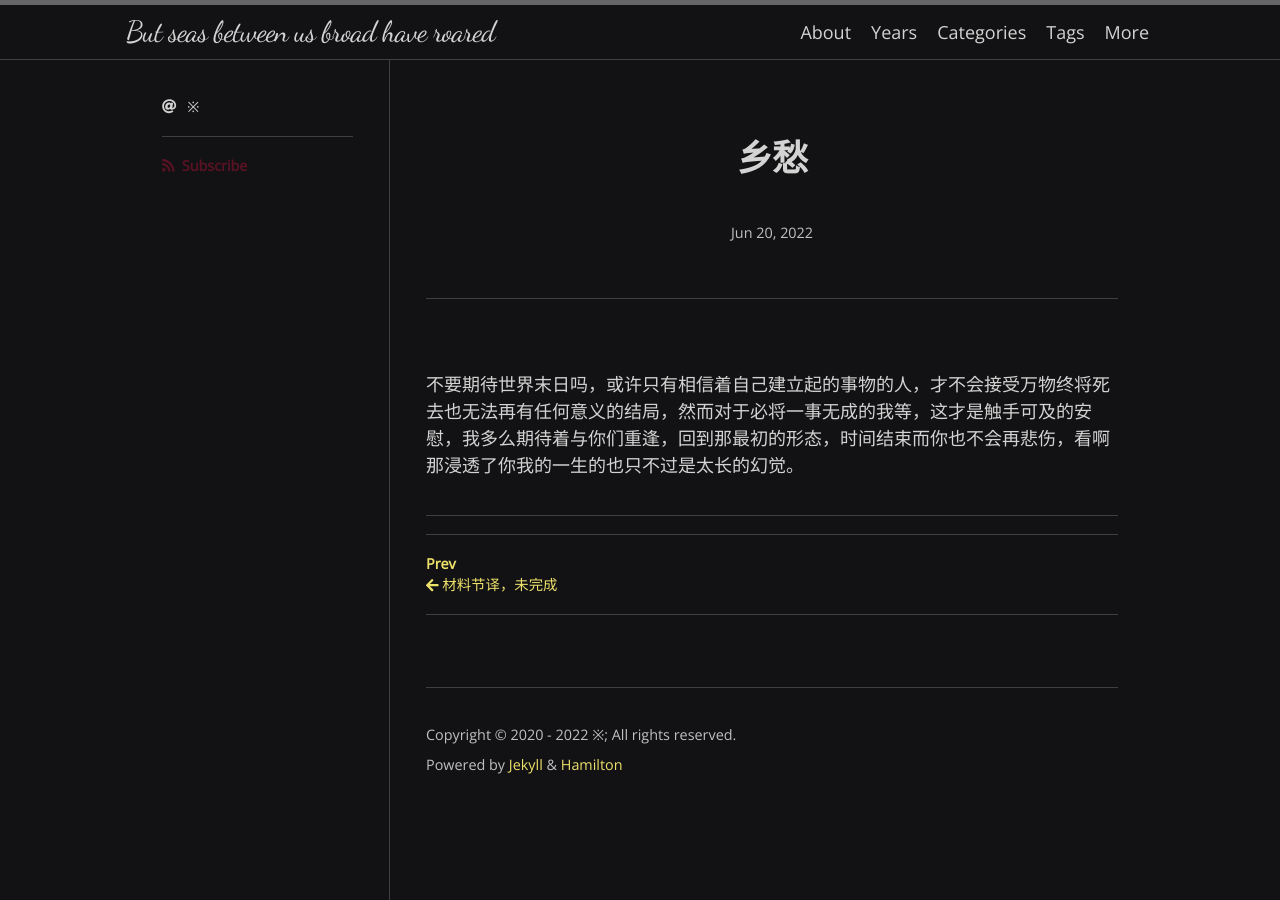
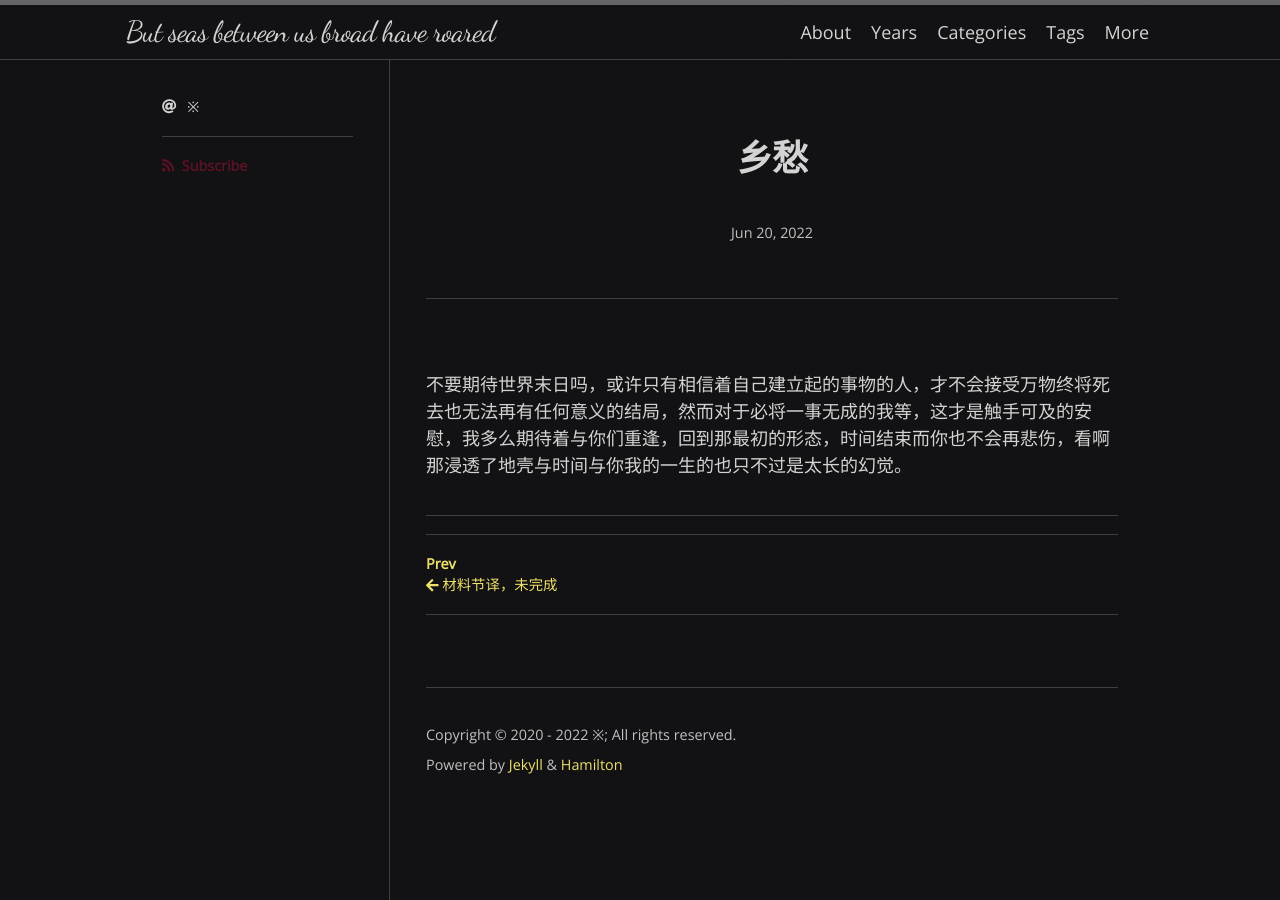
Before and after one commit to scatterdclouds/scatterdclouds.github.io, a Jekyll site: the page built from _posts/2022-06-20-apocalypsenostalgia.md, in a window 1280 px wide. Built offline with Jekyll 4.4.1, drawn with Linux system fonts in a browser that asks for light colours; nearby versions of some CDN libraries; some web fonts are replaced; comment, search, counter and statistics services are not loaded.

Commit message:
Update 2022-06-20-apocalypsenostalgia.md

```diff
--- a/_posts/2022-06-20-apocalypsenostalgia.md
+++ b/_posts/2022-06-20-apocalypsenostalgia.md
@@ -6,4 +6,4 @@ categories: []
 tags: []
 ---
 
-不要期待世界末日吗，或许只有相信着自己建立起的事物的人，才不会接受万物终将死去也无法再有任何意义的结局，然而对于必将一事无成的我等，这才是触手可及的安慰，我多么期待着与你们重逢，回到那最初的形态，时间结束而你也不会再悲伤，看啊那浸透了你我的一生的也只不过是太长的幻觉。
+不要期待世界末日吗，或许只有相信着自己建立起的事物的人，才不会接受万物终将死去也无法再有任何意义的结局，然而对于必将一事无成的我等，这才是触手可及的安慰，我多么期待着与你们重逢，回到那最初的形态，时间结束而你也不会再悲伤，看啊那浸透了地壳与时间与你我的一生的也只不过是太长的幻觉。
```
